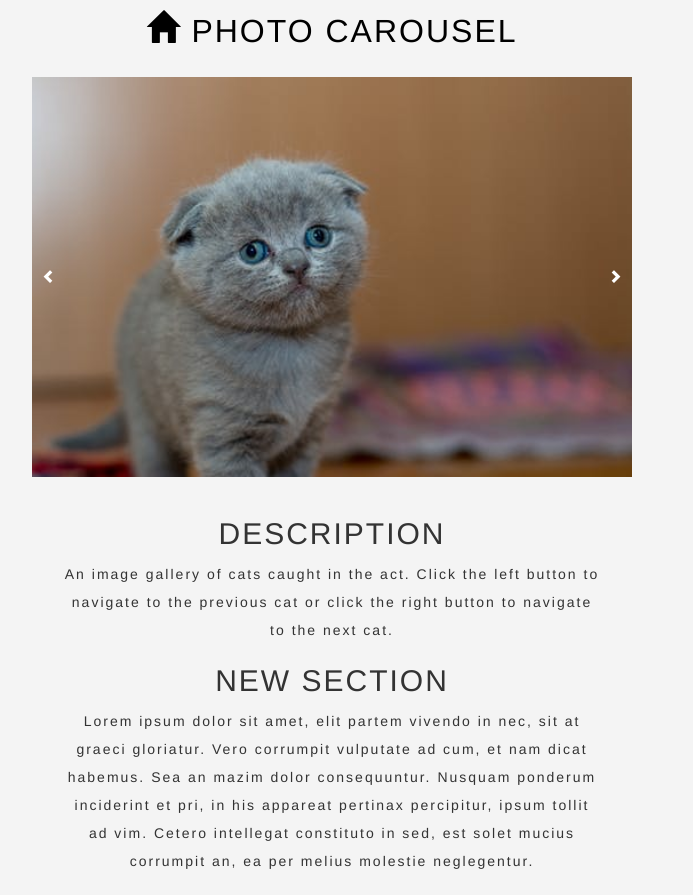
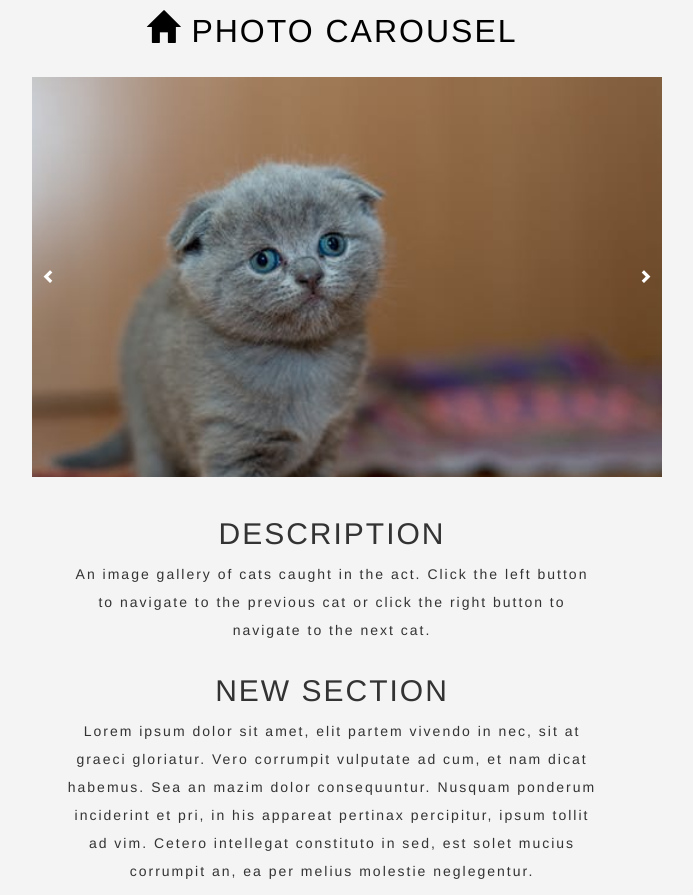
Before and after one commit to soomingjin/photocarousel, a plain HTML site: page index.html in a window 1280 px wide. Shown: the whole page, without its empty margins (308-1001 px from the left). Drawn offline with nearby package versions, Linux system fonts and the light colour scheme.

Commit message:
added bootstrap classes

```diff
--- a/index.html
+++ b/index.html
@@ -21,7 +21,8 @@
   <header class="container-fluid">
     <nav class="topnav">
       <a href="#"><span class="glyphicon glyphicon-home"></span> PHOTO CAROUSEL</a>
-    </nav><div class='fetch-image col-sm-6'>
+    </nav>
+    <div class='fetch-image col-sm-6'>
       <form class='fetch-image-form' action="">
         <div class="input-group">
           <input type="text" class="form-control" name='search-term' placeholder="Coming soon...">
@@ -37,7 +38,9 @@
 
 
   <div class='content'>
-    <div class='image-container'>
+    <div class='container-fluid'>
+      <div class='row'>
+        <div class='image-container col-md-12'>
           <div class='duplicate'>
             <img class='cat-image' src='images/cate2.jpeg'></img>
           </div>
@@ -65,23 +68,26 @@
             <img class='cat-image' src='images/cate7.jpg'></img>
           </div>
         </div>
+      </div>
+    </div>
 
 
     <div class="container-fluid">
       <div class="row">
-
-      <div class='description'>
+        <div class='description col-md-12'>
           <h2>DESCRIPTION</h2>
           <p>
             An image gallery of cats caught in the act. Click the left button to navigate to the previous cat or click the right button to navigate to the next cat.
           </p>
         </div>
-      <div>
+        <div class='row'>
+          <div class='col-md-12'>
             <h2>NEW SECTION</h2>
             <p>
               Lorem ipsum dolor sit amet, elit partem vivendo in nec, sit at graeci gloriatur. Vero corrumpit vulputate ad cum, et nam dicat habemus. Sea an mazim dolor consequuntur. Nusquam ponderum inciderint et pri, in his appareat pertinax percipitur, ipsum tollit
               ad vim. Cetero intellegat constituto in sed, est solet mucius corrumpit an, ea per melius molestie neglegentur.
             </p>
+          </div>
         </div>
       </div>
 
```
Lines whose indentation alone changed are shown as unchanged.
